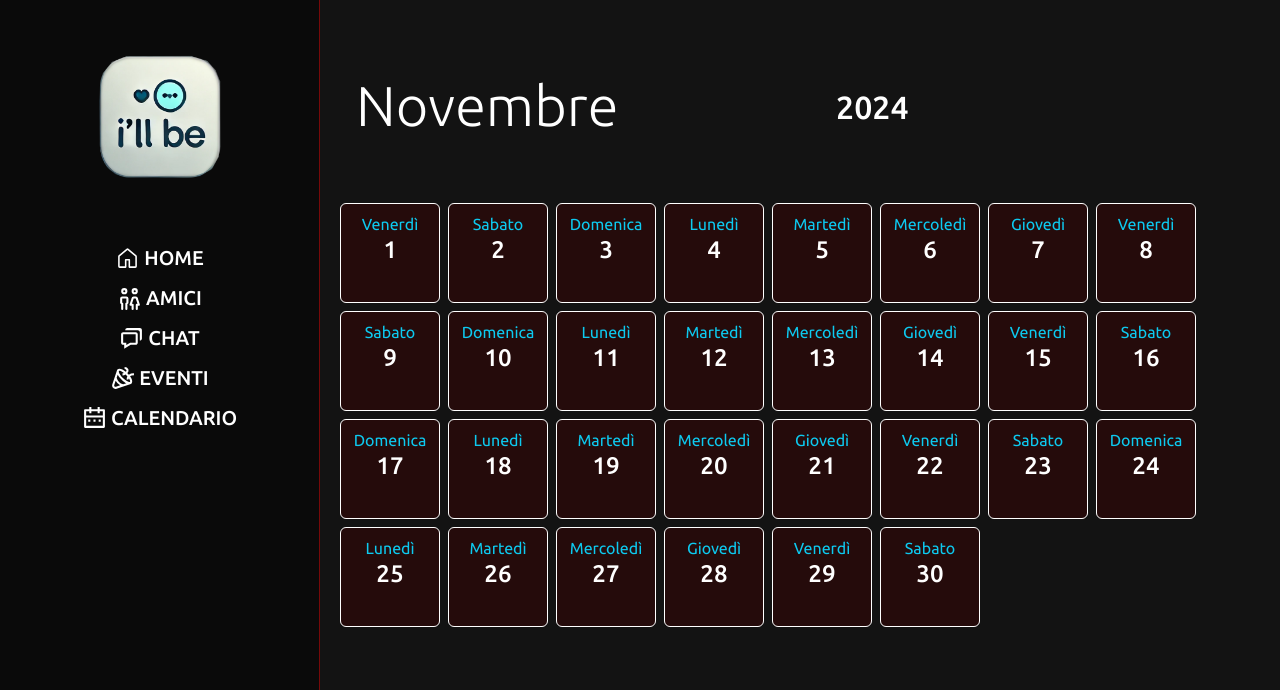
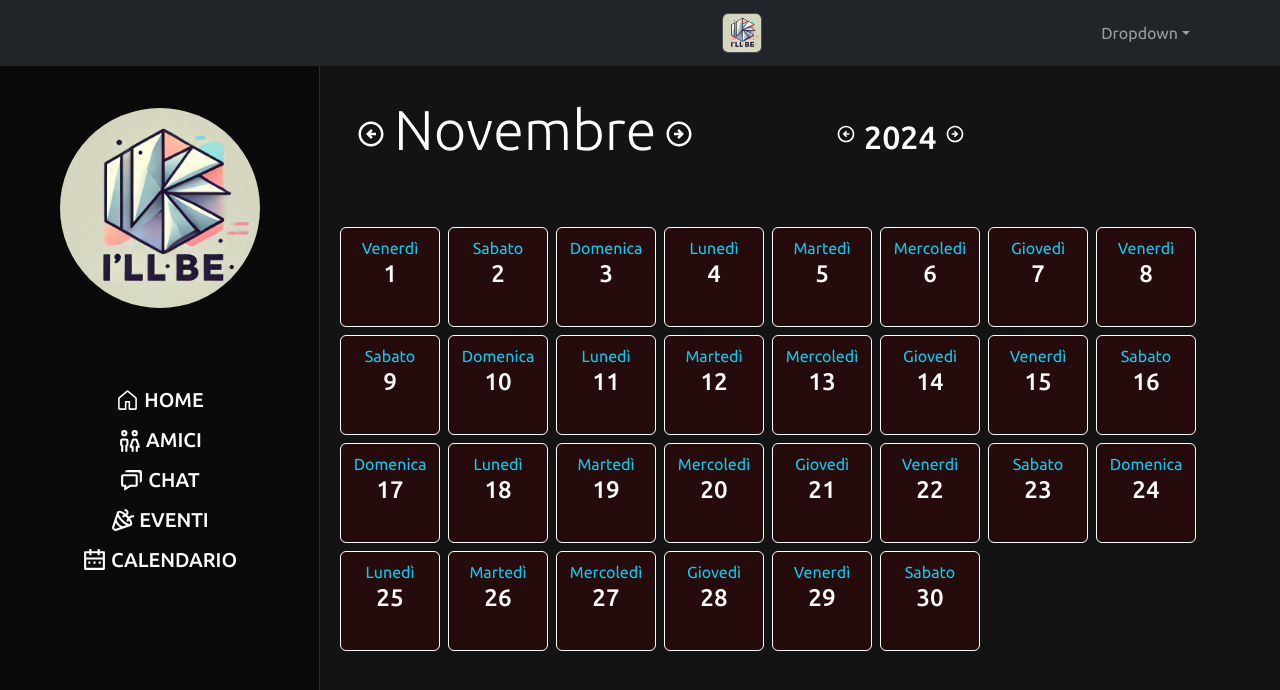
Before and after one commit to Cecchy2/i_ll_be_frontend, a React (Vite) app: page /calendar in a window 1280 px wide. Shown: the top 690 px of the page. Built offline with nearby package versions, Linux system fonts and the light colour scheme.

Commit message:
cambiato logo, aggiunte Routes, e fata funzionalità a bottoncini su calendar per mandare avanti i mesi e gli anni

```diff
--- a/src/App.css
+++ b/src/App.css
@@ -13,19 +13,17 @@
     position: fixed;
     top: 0;
     left: 0;
+    z-index: 1;
+    margin-top: 60px;
 
 }
-.main{
+.main {
+    padding-top: 60px;
     width: 75%;
     margin-left: 25%;
     background-color: rgb(19, 19, 19);
     overflow-y: auto;
     height: 100vh;
-}
-.lateral-fixed {
-    position: fixed;
-    top: 0;
-    left: 0;
   }
 .go-home{
     color: rgb(255, 255, 255);
@@ -44,3 +42,10 @@ background-color: rgb(37, 11, 11);
     overflow-y: auto;
     height: 100vh;
 }
+.homeLink{
+    margin-top: 10vh ;
+}
+
+.logoNav{
+    margin-left: 50vw;
+}
--- a/src/App.jsx
+++ b/src/App.jsx
@@ -2,22 +2,28 @@ import "bootstrap/dist/css/bootstrap.min.css";
 import "./App.css";
 import { BrowserRouter, Route, Routes } from "react-router-dom";
 import HomePage from "./components/HomePage";
+import Calendar from "./components/Calendar";
+import MyNavBar from "./components/MyNavBar";
 import Lateral from "./components/Lateral";
-import Calendar from "./components/Calendar";
+import AmiciPage from "./components/AmiciPage";
+import ChatPage from "./components/ChatPage";
+import EventiPage from "./components/EventiPage";
 
 function App() {
   return (
-    <>
     <BrowserRouter>
+      <MyNavBar />
       <div className="d-flex">
-          <Lateral className="lateral-fixed" />
+        <Lateral />
         <Routes>
           <Route path="/" element={<HomePage />} />
           <Route path="/calendar" element={<Calendar />} />
+          <Route path="/amici" element={<AmiciPage />} />
+          <Route path="/chat" element={<ChatPage />} />
+          <Route path="/eventi" element={<EventiPage />} />
         </Routes>
       </div>
     </BrowserRouter>
-    </>
   );
 }
 
--- /dev/null
+++ b/src/components/AmiciPage.jsx
@@ -0,0 +1,9 @@
+const AmiciPage = () => {
+  return (
+    <div>
+      <h1>AmiciPage</h1>
+    </div>
+  );
+};
+
+export default AmiciPage;
--- a/src/components/Calendar.jsx
+++ b/src/components/Calendar.jsx
@@ -1,5 +1,7 @@
 import { useEffect, useState } from "react";
 import { Col, Container, Row } from "react-bootstrap";
+import { MdOutlineArrowCircleRight } from "react-icons/md";
+import { MdOutlineArrowCircleLeft } from "react-icons/md";
 
 const Calendar = () => {
   const [days, setDays] = useState([]);
@@ -35,15 +37,38 @@ const Calendar = () => {
 
     setDays(daysArray);
   }, [month, year]);
+
+  const handlePreviousMonth = () => {
+    if (month === 0) {
+      setMonth(11);
+      setYear(year - 1);
+    } else {
+      setMonth(month - 1);
+    }
+  };
+
+  const handleNextMonth = () => {
+    if (month === 11) {
+      setMonth(0);
+      setYear(year + 1);
+    } else {
+      setMonth(month + 1);
+    }
+  };
+
   return (
     <div className="calendar">
       <Container>
-        <Row>
-          <Col className="m-4 mb-1 mt-5 pt-4">
-            <h1 className="text-white display-4">{monthNames[month]}</h1>
+        <Row className="mt-4">
+          <Col className="m-4 mb-1 mt-5 pt-4 d-flex align-items-center">
+            <MdOutlineArrowCircleLeft className="text-white" size={30} onClick={handlePreviousMonth} />
+            <h1 className="text-white display-4 mx-2">{monthNames[month]}</h1>
+            <MdOutlineArrowCircleRight className="text-white" size={30} onClick={handleNextMonth} />
           </Col>
-          <Col className="m-4 mb-1 mt-5 pt-4">
-            <h2 className="text-white mt-3">{year}</h2>
+          <Col className="m-4 mb-1 mt-5 pt-4 d-flex align-items-center">
+            <MdOutlineArrowCircleLeft className="text-white" size={20} onClick={() => setYear(year - 1)} />
+            <h2 className="text-white mt-3 mx-2">{year}</h2>
+            <MdOutlineArrowCircleRight className="text-white" size={20} onClick={() => setYear(year + 1)} />
           </Col>
         </Row>
         <Row className="mt-5 mx-1">
--- /dev/null
+++ b/src/components/ChatPage.jsx
@@ -0,0 +1,9 @@
+const ChatPage = () => {
+  return (
+    <div>
+      <h1>ChatPage</h1>
+    </div>
+  );
+};
+
+export default ChatPage;
--- /dev/null
+++ b/src/components/EventiPage.jsx
@@ -0,0 +1,9 @@
+const EventiPage = () => {
+  return (
+    <div>
+      <h1>EventiPage</h1>
+    </div>
+  );
+};
+
+export default EventiPage;
--- a/src/components/Lateral.jsx
+++ b/src/components/Lateral.jsx
@@ -4,45 +4,35 @@ import { TbFriends } from "react-icons/tb";
 import { BiChat } from "react-icons/bi";
 import { BiParty } from "react-icons/bi";
 import { RiCalendar2Line } from "react-icons/ri";
-import { useNavigate } from "react-router-dom";
 
 const Lateral = () => {
-  const navigate = useNavigate();
   return (
     <div className="lateral">
-      <div className="text-center mt-5">
-        <Image src="/public/ILLBE LOGO.png" width={150} onClick={() => navigate("/")} />
+      <div className="d-flex justify-content-center">
+        <Image src="/public/I'LLBE LOGO.webp" alt="logo" width={200} className="mt-5" roundedCircle />
       </div>
-      <Nav.Link href="/" className="d-flex justify-content-center mt-5">
+
+      <Nav.Link href="/" className="d-flex justify-content-center homeLink">
         <GoHome className="go-home" />
         <h5 className=" ms-1 text-white">HOME</h5>
       </Nav.Link>
-      <div className="d-flex justify-content-center mt-2">
+      <Nav.Link href="/amici" className="d-flex justify-content-center mt-2">
         <TbFriends className="go-home" />
         <h5 className=" ms-1 text-white">AMICI</h5>
-      </div>
-      <div className="d-flex justify-content-center mt-2">
+      </Nav.Link>
+      <Nav.Link href="/chat" className="d-flex justify-content-center mt-2">
         <BiChat className="go-home" />
         <h5 className=" ms-1 text-white">CHAT</h5>
-      </div>
-      <div className="d-flex justify-content-center mt-2 ">
+      </Nav.Link>
+      <Nav.Link href="/eventi" className="d-flex justify-content-center mt-2 ">
         <BiParty className="go-home" />
         <h5 className=" ms-1 text-white">EVENTI</h5>
-      </div>
+      </Nav.Link>
 
       <Nav.Link href="/calendar" className="d-flex justify-content-center mt-2 ">
         <RiCalendar2Line className="go-home" />
         <h5 className=" ms-1 text-white">CALENDARIO</h5>
       </Nav.Link>
-
-      {/* <Form className="w-75 m-auto mt-5">
-          <Form.Group className="mb-3" controlId="formBasicEmail">
-            <Form.Control type="text" placeholder="Cerca per nome o email " />
-          </Form.Group>
-          <Button variant="outline-info" type="submit">
-            Cerca
-          </Button>
-        </Form> */}
     </div>
   );
 };
--- /dev/null
+++ b/src/components/MyNavBar.jsx
@@ -0,0 +1,49 @@
+import { Container, Image, Nav, Navbar, NavDropdown } from "react-bootstrap";
+import { useNavigate } from "react-router-dom";
+
+const MyNavBar = () => {
+  const navigate = useNavigate();
+  return (
+    <Navbar
+      expand="lg"
+      bg="dark"
+      data-bs-theme="dark"
+      style={{ position: "fixed", top: 0, width: "100%", zIndex: 1000 }}
+    >
+      <Container>
+        <Navbar.Brand href="/">
+          <Image
+            src="/public/I'LLBE LOGO.webp"
+            width={40}
+            onClick={() => navigate("/")}
+            className="border rounded logoNav"
+          />
+        </Navbar.Brand>
+        <Navbar.Toggle aria-controls="basic-navbar-nav" />
+        <Navbar.Collapse id="basic-navbar-nav">
+          <Nav className="ms-auto">
+            {/* <Nav.Link href="#home">Home</Nav.Link>
+            <Nav.Link href="#link">Link</Nav.Link> */}
+            <NavDropdown title="Dropdown" id="basic-nav-dropdown">
+              <NavDropdown.Item href="#action/3.1">Action</NavDropdown.Item>
+              <NavDropdown.Item href="#action/3.2">Another action</NavDropdown.Item>
+              <NavDropdown.Item href="#action/3.3">Something</NavDropdown.Item>
+              <NavDropdown.Divider />
+              <NavDropdown.Item href="#action/3.4">Separated link</NavDropdown.Item>
+            </NavDropdown>
+            {/* <Form className="w-75 m-auto mt-5">
+              <Form.Group className="mb-3" controlId="formBasicEmail">
+                <Form.Control type="text" placeholder="Cerca per nome o email " />
+              </Form.Group>
+              <Button variant="outline-info" type="submit">
+                Cerca
+              </Button>
+            </Form> */}
+          </Nav>
+        </Navbar.Collapse>
+      </Container>
+    </Navbar>
+  );
+};
+
+export default MyNavBar;
```
Also changed, not shown: public/I'LLBE LOGO.webp (added). Lines whose indentation alone changed are shown as unchanged.
